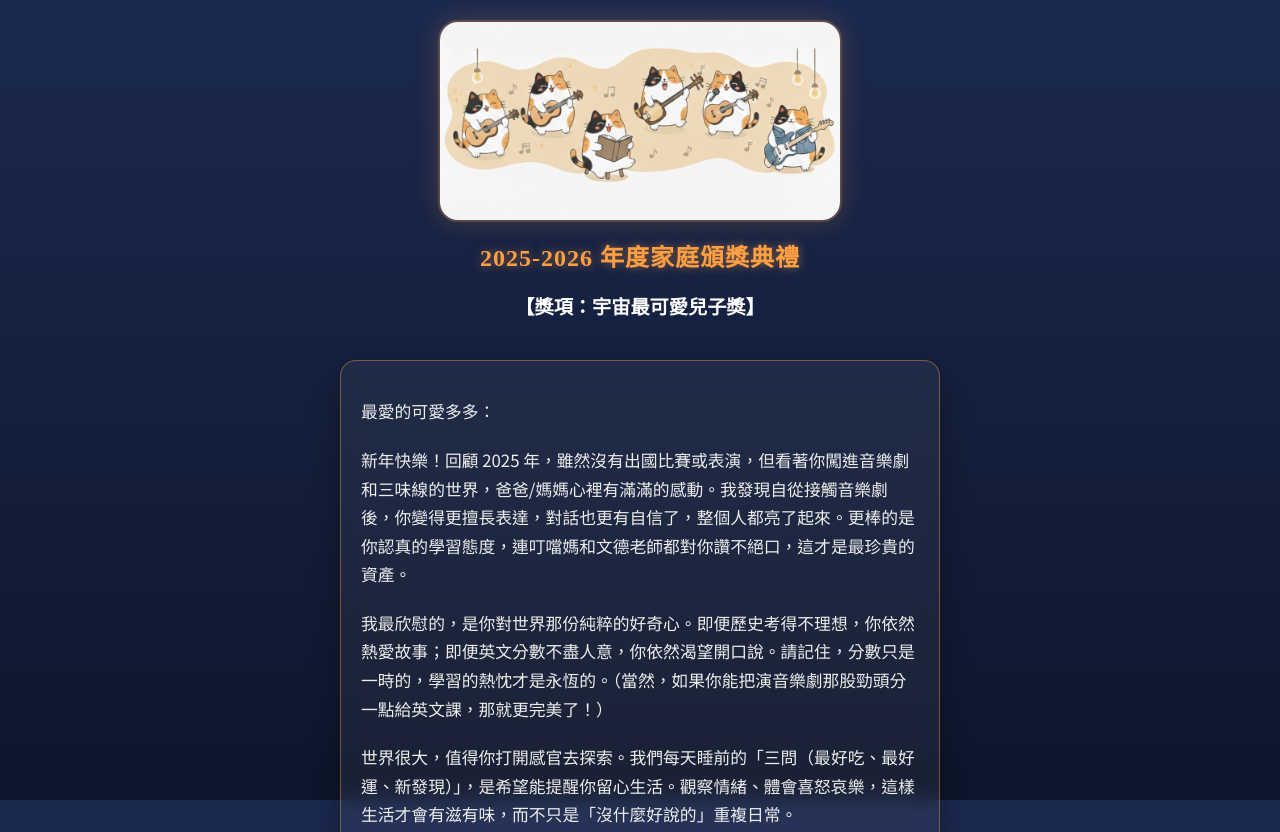
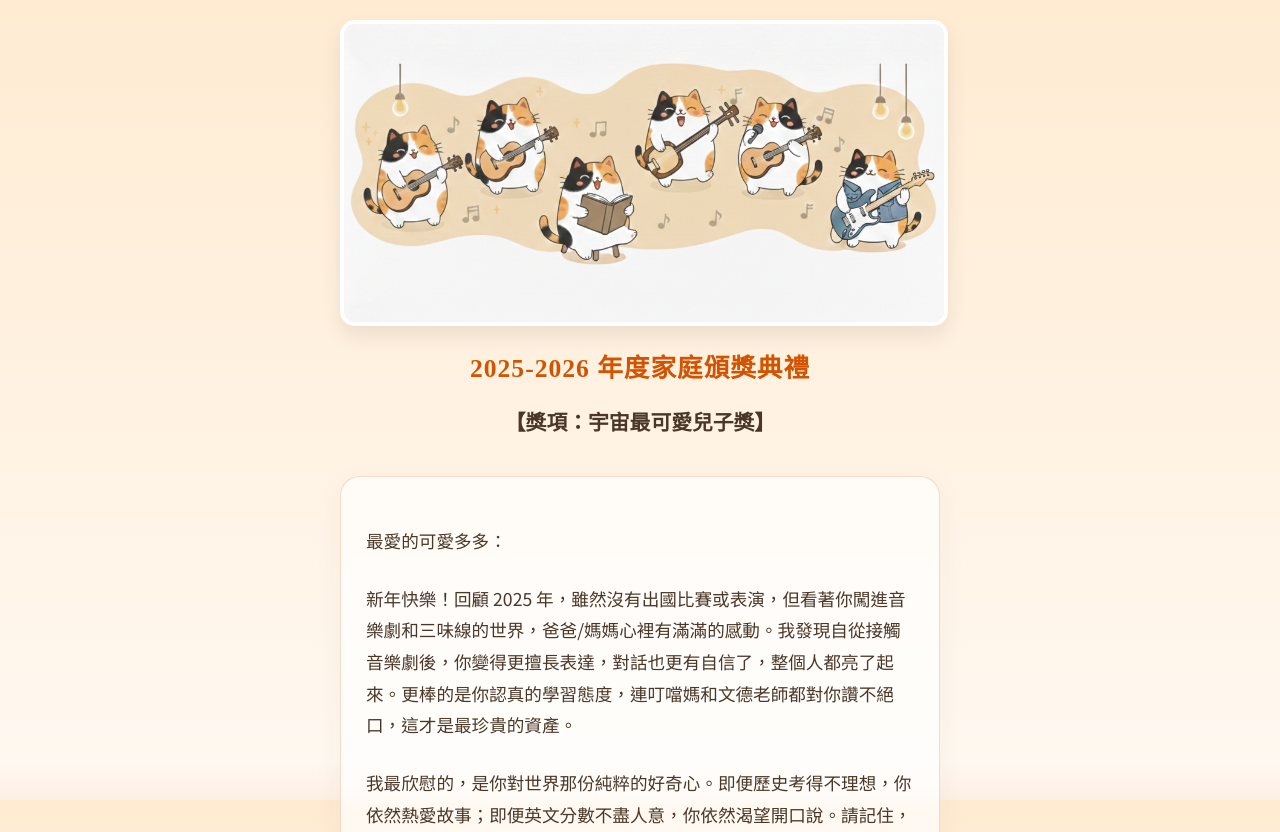
Before and after one commit to katewebsite/family, a plain HTML site: page son.html in a window 1280 px wide. Shown: the top 832 px of the page. Drawn offline with Linux system fonts and the light colour scheme.

Commit message:
Revise styles for a warmer theme and improved layout
Updated global variables to a warmer color scheme and adjusted styles for better readability and aesthetics.

```diff
--- a/son.html
+++ b/son.html
@@ -6,26 +6,26 @@
     <title>2025-2026 年度家庭頒獎典禮 - 最可愛兒子</title>
     <link href="https://fonts.googleapis.com/css2?family=Noto+Serif+TC:wght@400;700&family=Noto+Sans+TC:wght@300;400;700&display=swap" rel="stylesheet">
     <style>
-        /* --- 全域變數 --- */
+        /* --- 全域變數：改為溫馨淺色系 --- */
         :root {
-            --bg-deep: #0e162b;
-            --bg-gradient-top: #1b294f;
-            --accent-orange: #ff9f43;
-            --text-white: #ffffff;
-            --text-gray: #b0c4de;
-            --card-bg: rgba(255, 255, 255, 0.05);
-            --border-glow: 1px solid rgba(255, 159, 67, 0.4);
+            --bg-warm: #fff9f2;         /* 溫暖米白色背景 */
+            --bg-gradient-top: #ffebd2;  /* 頂部輕微橘色漸層 */
+            --accent-orange: #d35400;    /* 深色暖橘，確保在淺色底好讀 */
+            --text-main: #4a3728;        /* 深咖啡色文字，比純黑柔和 */
+            --text-soft: #8d7564;        /* 淺咖啡色輔助文字 */
+            --card-bg: rgba(255, 255, 255, 0.7); /* 半透明白色卡片 */
+            --border-soft: 1px solid rgba(211, 84, 0, 0.2);
         }
 
         body {
             margin: 0;
             padding: 0;
-            background-color: var(--bg-deep);
-            background-image: linear-gradient(to bottom, var(--bg-gradient-top) 0%, var(--bg-deep) 100%);
+            background-color: var(--bg-warm);
+            background-image: linear-gradient(to bottom, var(--bg-gradient-top) 0%, var(--bg-warm) 100%);
             background-attachment: fixed;
-            color: var(--text-white);
+            color: var(--text-main);
             font-family: 'Noto Sans TC', sans-serif;
-            line-height: 1.7;
+            line-height: 1.8; /* 增加行距提升閱讀感 */
             padding-bottom: 60px;
             -webkit-font-smoothing: antialiased;
         }
@@ -47,12 +47,13 @@
 
         .profile-img {
             width: 100%;
-            max-width: 400px;
+            /* 【修正】放大寬度到與容器 (600px) 相同 */
+            max-width: 600px;
             height: auto;
-            border-radius: 20px;
-            box-shadow: 0 0 25px rgba(255, 159, 67, 0.2);
-            border: 2px solid rgba(255, 159, 67, 0.3);
-            margin-bottom: 20px;
+            border-radius: 15px;
+            box-shadow: 0 10px 20px rgba(74, 55, 40, 0.1);
+            border: 4px solid #ffffff; /* 增加白邊框像拍立得感 */
+            margin-bottom: 25px;
             object-fit: cover;
             display: block;
             margin-left: auto;
@@ -60,67 +61,64 @@
         }
 
         .main-title {
-            font-size: 1.5rem;
+            font-size: 1.6rem;
             color: var(--accent-orange);
             font-weight: 700;
             margin: 0 0 10px 0;
-            text-shadow: 0 0 10px rgba(255, 159, 67, 0.5);
             letter-spacing: 1px;
             line-height: 1.4;
         }
 
         .award-title {
-            font-size: 1.2rem;
-            color: var(--text-white);
+            font-size: 1.3rem;
+            color: var(--text-main);
             font-weight: 700;
             margin-bottom: 20px;
         }
 
         .content-card {
             background: var(--card-bg);
-            border: var(--border-glow);
-            border-radius: 16px;
-            padding: 20px;
+            border: var(--border-soft);
+            border-radius: 20px;
+            padding: 30px 25px;
             margin-bottom: 25px;
-            backdrop-filter: blur(10px);
-            -webkit-backdrop-filter: blur(10px);
-            box-shadow: 0 10px 30px rgba(0,0,0,0.3);
-            font-size: 1.05rem;
-            color: #eee;
+            backdrop-filter: blur(5px);
+            -webkit-backdrop-filter: blur(5px);
+            box-shadow: 0 8px 30px rgba(74, 55, 40, 0.05);
+            font-size: 1.1rem;
         }
+
         .content-card p {
-            margin-bottom: 1.2em;
+            margin-bottom: 1.5em;
         }
+
         .content-card p:last-child {
             margin-bottom: 0;
         }
+
         .highlight-text {
             color: var(--accent-orange);
             font-weight: bold;
-        }
-        .small-text {
-            font-size: 0.9rem;
-            color: var(--text-gray);
+            background-image: linear-gradient(transparent 70%, #ffeaa7 0); /* 加上手繪感底線 */
         }
 
         .footer {
             text-align: center;
             margin-top: 40px;
-            font-size: 0.8rem;
-            color: var(--text-gray);
-            border-top: 1px solid rgba(255,255,255,0.1);
+            font-size: 0.85rem;
+            color: var(--text-soft);
+            border-top: 1px solid rgba(74, 55, 40, 0.1);
             padding-top: 25px;
-            line-height: 1.8;
         }
 
-        .city-silhouette {
+        /* 底部裝飾：溫馨手繪線條感 */
+        .bottom-decoration {
             position: fixed;
             bottom: 0;
             left: 0;
             width: 100%;
-            height: 60px;
-            background: linear-gradient(to top, var(--bg-deep) 20%, transparent 100%);
-            opacity: 0.8;
+            height: 40px;
+            background: linear-gradient(to top, rgba(211, 84, 0, 0.05), transparent);
             z-index: -1;
             pointer-events: none;
         }
@@ -154,7 +152,7 @@
         </div>
     </div>
 
-    <div class="city-silhouette"></div>
+    <div class="bottom-decoration"></div>
 
 </body>
 </html>
```
